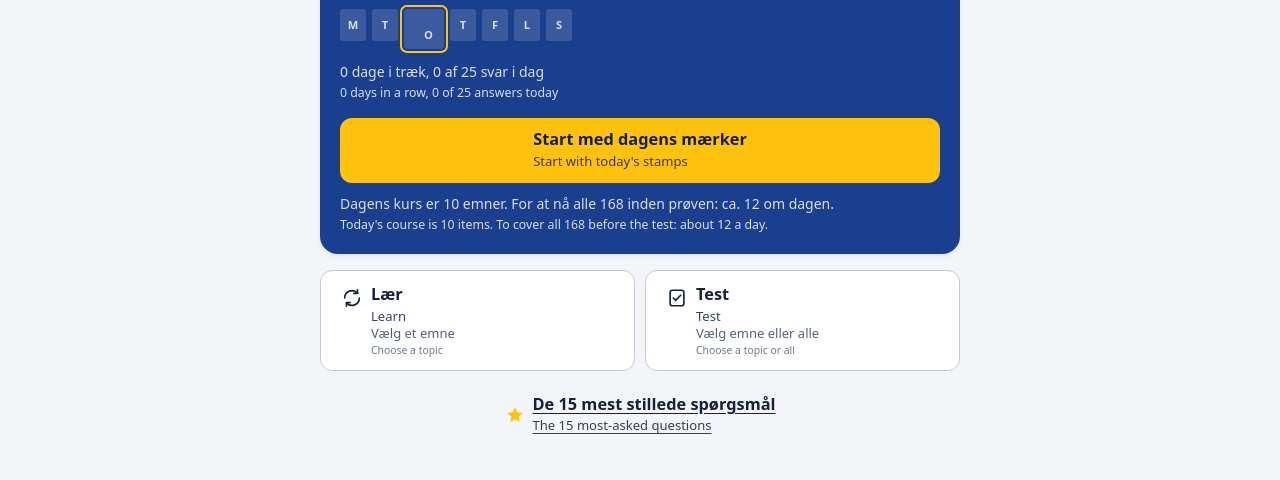
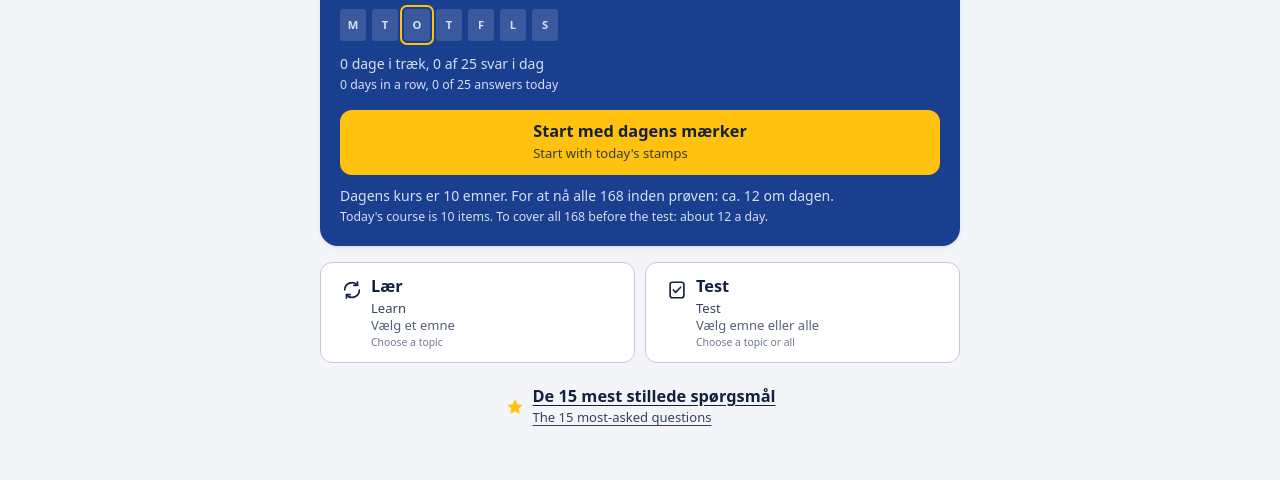
Before and after one commit to m-Samhoury/medborgerskabsproven, a plain HTML site: page index.html in a window 1280 px wide. Shown: the part 309-789 px from the top of the page. Drawn offline with Linux system fonts and the light colour scheme; a web font is replaced by a local one.

Commit message:
Week strip: today's day box lines up with the others
The day box used the class 'today', which also picked up the blue
panel's .today padding and shadow. It is now 'is-today'.

Co-Authored-By: Claude Opus 5.5 <noreply@anthropic.com>

```diff
--- a/css/style.css
+++ b/css/style.css
@@ -721,7 +721,7 @@ kbd {
   font: 700 .7rem/1 var(--f-body);
 }
 .week span.on { background: var(--signal); color: var(--on-signal); }
-.week span.today { outline: 2px solid var(--signal); outline-offset: 2px; }
+.week span.is-today { outline: 2px solid var(--signal); outline-offset: 2px; }
 
 /* Run bar in focus mode (§5.1.10) */
 .run-bar {
@@ -867,7 +867,7 @@ kbd {
   color: var(--on-panel-2);
 }
 .today .week span.on { background: var(--signal); color: var(--on-signal); }
-.today .week span.today { outline-color: var(--signal); }
+.today .week span.is-today { outline-color: var(--signal); }
 .today .cta {
   width: 100%;
   margin-top: 16px;
--- a/js/ui.js
+++ b/js/ui.js
@@ -656,7 +656,7 @@
       var entry = act[key];
       var on = !!entry && entry.answers > 0;
       if (on) practised++;
-      var cls = [on ? "on" : null, key === todayKey ? "today" : null].filter(Boolean).join(" ");
+      var cls = [on ? "on" : null, key === todayKey ? "is-today" : null].filter(Boolean).join(" ");
       cells.push(h("span", { class: cls || null }, DAYS[i]));
     }
     return h("div", {
```
